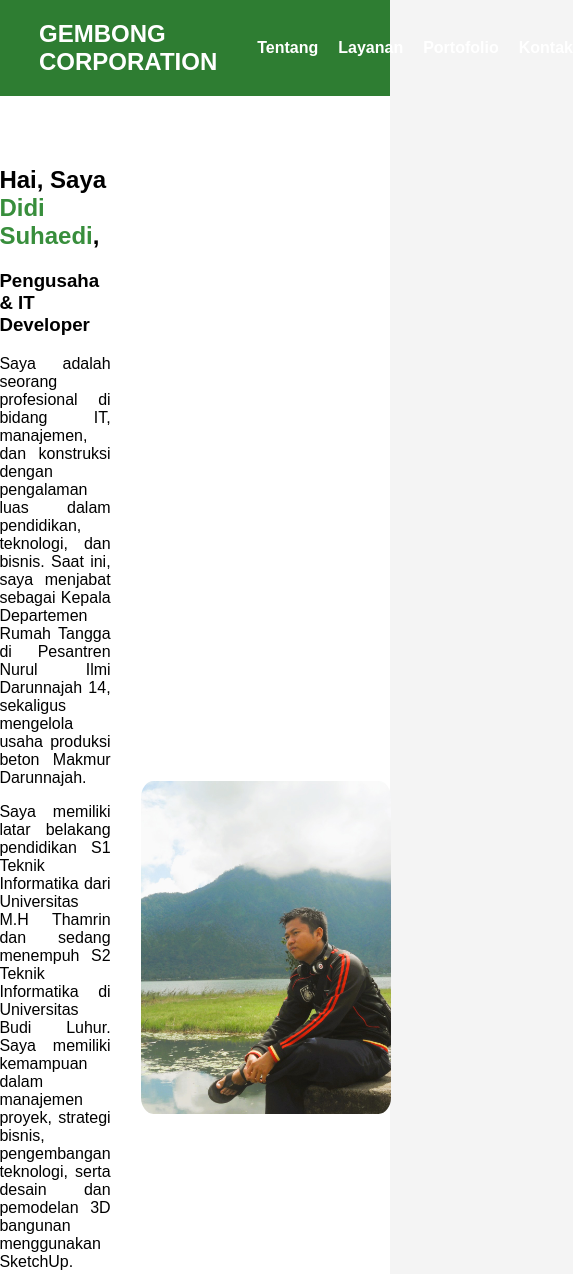
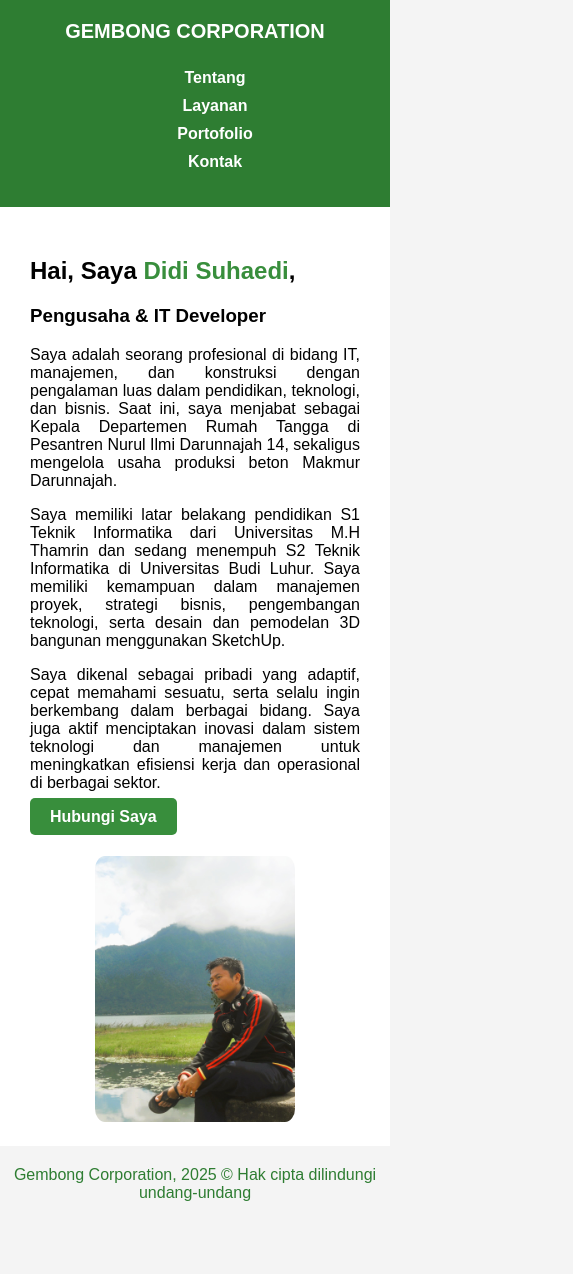
Before and after one commit to Didisuhaedi/portofolio, a plain HTML site: page index.html in a window 390 px wide. Shown: the top 1274 px of the page, 573 px wide, since content can reach past the window. After the commit the page ends 1202 px from the top, so only its background shows below. Drawn offline with Linux system fonts and the light colour scheme.

Commit message:
saya melakukan 2 perubahan pada file ini

```diff
--- a/index.html
+++ b/index.html
@@ -5,7 +5,7 @@
     <meta name="viewport" content="width=device-width, initial-scale=1.0">
     <title>Portofolio Didi Suhaedi</title>
     <link rel="stylesheet" href="style.css">
-    <script src="script.js"></script>
+    <script src="script.js" defer></script>
 </head>
 <body>
     <header>
@@ -35,8 +35,9 @@
             <img src="didisuhaedi.jpg" alt="Didi Suhaedi">
         </div>
     </section>
-    <footer> Gembong Corporation, 2025 Hak cipta dilindungi undang-undang
 
+    <footer>
+        Gembong Corporation, 2025 &copy; Hak cipta dilindungi undang-undang
     </footer>
 </body>
 </html>
--- a/style.css
+++ b/style.css
@@ -4,9 +4,11 @@ body {
     padding: 0;
     background: #f4f4f4;
 }
-p{
+
+p {
     text-align: justify;
 }
+
 header {
     display: flex;
     justify-content: space-between;
@@ -15,12 +17,14 @@ header {
     background: #2E7D32;
     color: white;
 }
-footer{
-    font-family: Arial,;
+
+footer {
+    font-family: Arial, sans-serif;
     text-align: center;
     color: #2E7D32;
     margin-top: 20px;
 }
+
 .logo {
     font-size: 24px;
     font-weight: bold;
@@ -72,3 +76,39 @@ nav ul li a {
     width: 250px;
     border-radius: 5%;
     margin-left: 30px;
+}
+
+/* Media Query untuk Responsivitas */
+@media (max-width: 768px) {
+    header {
+        flex-direction: column;
+        padding: 20px;
+    }
+
+    .hero {
+        flex-direction: column;
+        padding: 20px;
+    }
+
+    .hero .content {
+        max-width: 100%;
+        padding: 10px;
+    }
+
+    .hero .image img {
+        width: 200px;
+        margin-left: 0;
+        margin-top: 20px;
+    }
+
+    nav ul {
+        flex-direction: column;
+        gap: 10px;
+        text-align: center;
+    }
+
+    .logo {
+        font-size: 20px;
+        margin-bottom: 10px;
+    }
+}
```
